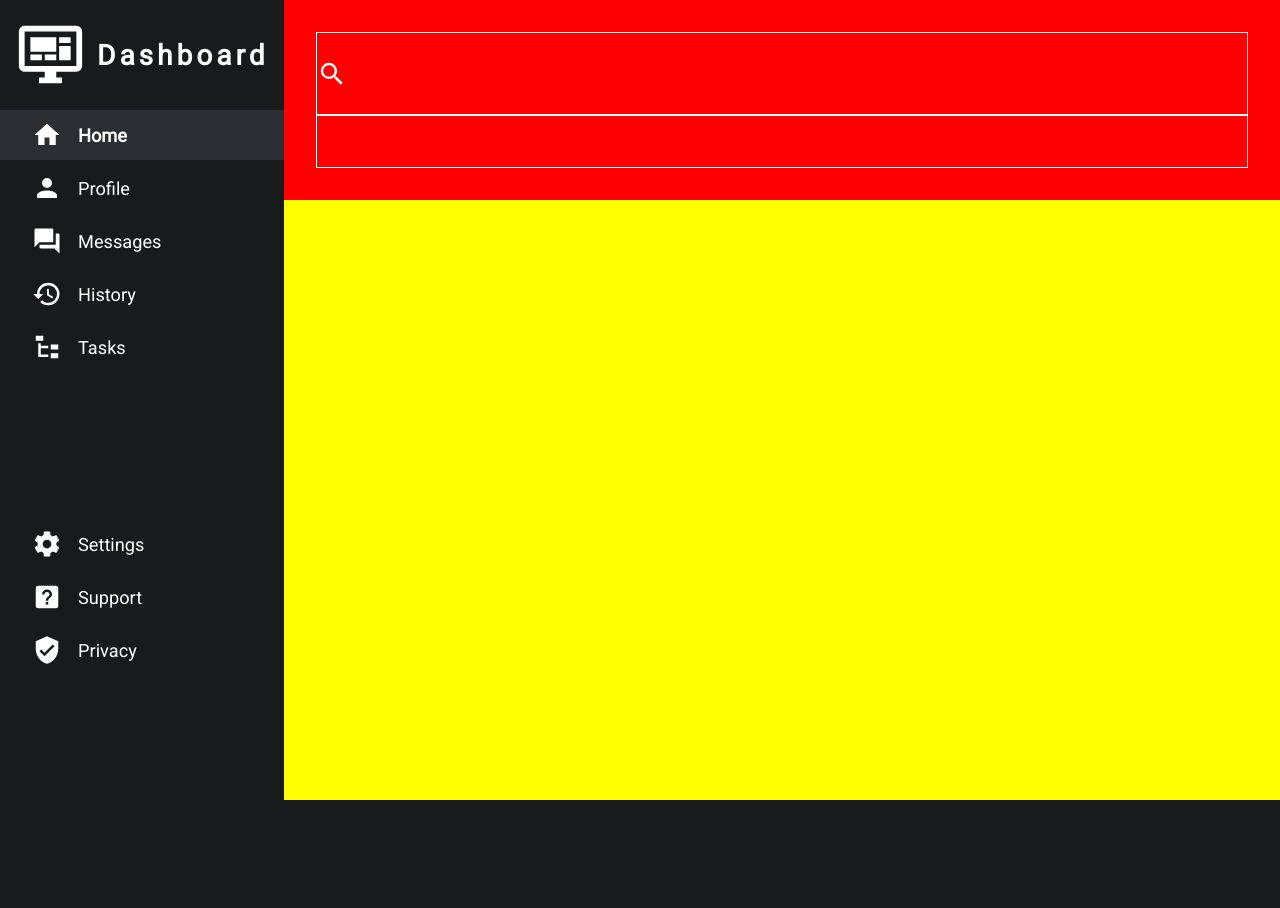
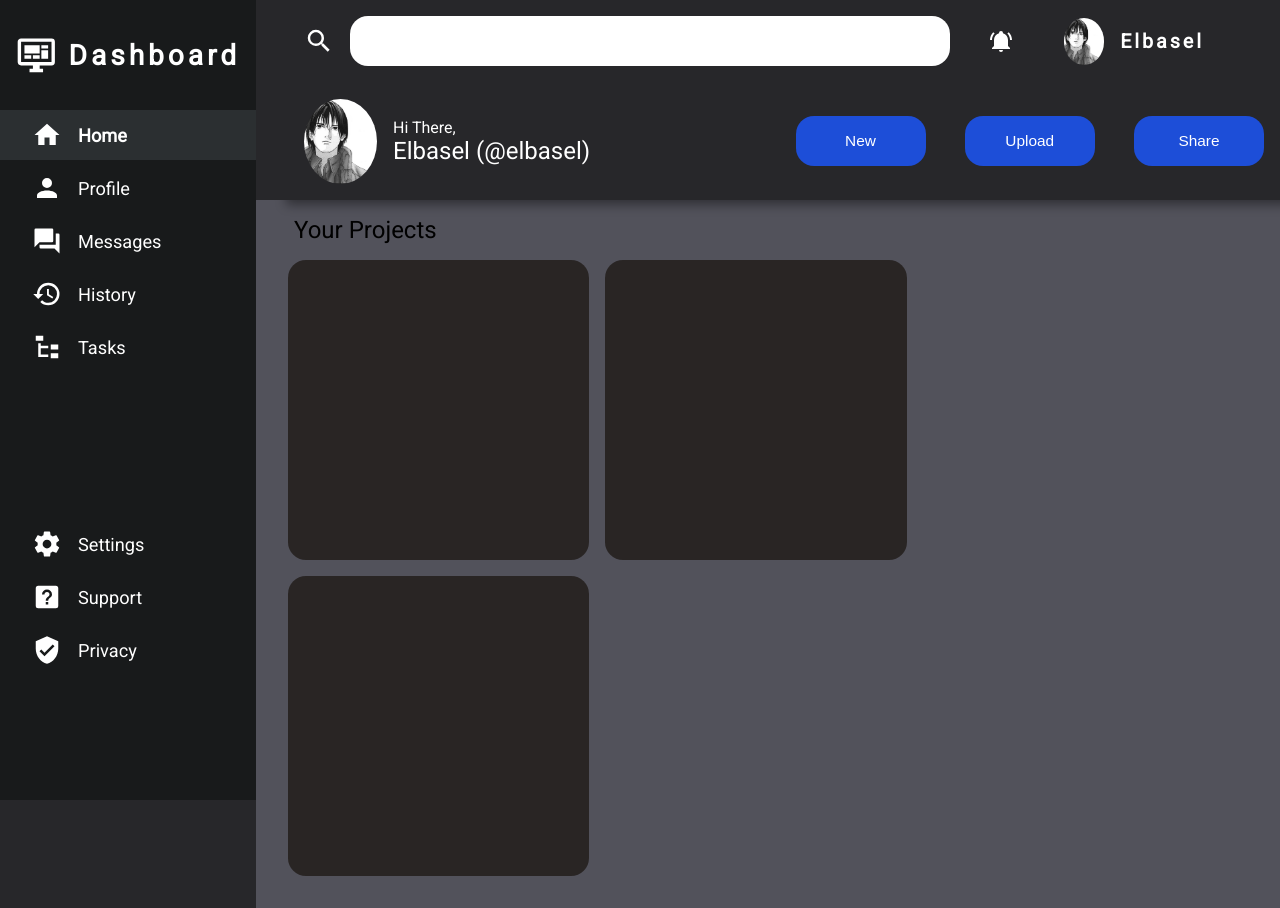
Before and after one commit to Elbasel/admin_dashboard, a website built with webpack: page index.html in a window 1280 px wide. Before the commit the page ends 800 px from the top, so only its background shows below. Built offline with nearby package versions, Linux system fonts and the light colour scheme.

Commit message:
finished header and part of main

```diff
--- a/index.html
+++ b/index.html
@@ -101,20 +101,52 @@
         <div class="hero">
             <header>
                 <section class="section-one">
-                    <svg viewBox="0 0 24 24">
+                    <svg class="search-icon" viewBox="0 0 24 24">
                         <path
                             fill="currentColor"
                             d="M9.5,3A6.5,6.5 0 0,1 16,9.5C16,11.11 15.41,12.59 14.44,13.73L14.71,14H15.5L20.5,19L19,20.5L14,15.5V14.71L13.73,14.44C12.59,15.41 11.11,16 9.5,16A6.5,6.5 0 0,1 3,9.5A6.5,6.5 0 0,1 9.5,3M9.5,5C7,5 5,7 5,9.5C5,12 7,14 9.5,14C12,14 14,12 14,9.5C14,7 12,5 9.5,5Z"
                         />
-                        <input type="search" name="search" id="search">
-                        <svg style="width:24px;height:24px" viewBox="0 0 24 24">
-                            <path fill="currentColor" d="M21,19V20H3V19L5,17V11C5,7.9 7.03,5.17 10,4.29C10,4.19 10,4.1 10,4A2,2 0 0,1 12,2A2,2 0 0,1 14,4C14,4.1 14,4.19 14,4.29C16.97,5.17 19,7.9 19,11V17L21,19M14,21A2,2 0 0,1 12,23A2,2 0 0,1 10,21M19.75,3.19L18.33,4.61C20.04,6.3 21,8.6 21,11H23C23,8.07 21.84,5.25 19.75,3.19M1,11H3C3,8.6 3.96,6.3 5.67,4.61L4.25,3.19C2.16,5.25 1,8.07 1,11Z" />
-                        </svg>
                     </svg>
+                    <input type="search" name="search" id="search" />
+
+                    <svg class="notification-icon" viewBox="0 0 24 24">
+                        <path
+                            fill="currentColor"
+                            d="M21,19V20H3V19L5,17V11C5,7.9 7.03,5.17 10,4.29C10,4.19 10,4.1 10,4A2,2 0 0,1 12,2A2,2 0 0,1 14,4C14,4.1 14,4.19 14,4.29C16.97,5.17 19,7.9 19,11V17L21,19M14,21A2,2 0 0,1 12,23A2,2 0 0,1 10,21M19.75,3.19L18.33,4.61C20.04,6.3 21,8.6 21,11H23C23,8.07 21.84,5.25 19.75,3.19M1,11H3C3,8.6 3.96,6.3 5.67,4.61L4.25,3.19C2.16,5.25 1,8.07 1,11Z"
+                        />
+                    </svg>
+
+                    <div class="profile">
+                        <img />
+                        <p>Elbasel</p>
+                    </div>
                 </section>
-                <section class="section-two"></section>
+                <section class="section-two">
+                    <div class="greeting">
+                        <img />
+                        <div class="greeting-col">
+                            <p>Hi There,</p>
+                            <h2>Elbasel (@elbasel)</h2>
+                        </div>
+                    </div>
+                    <div class="buttons">
+                        <button>New</button>
+                        <button>Upload</button>
+                        <button>Share</button>
+                    </div>
+                </section>
             </header>
-            <main></main>
+            <main>
+                <div class="content">
+                    <h2>Your Projects</h2>
+                    <div class="projects">
+                        <div class="project-card"></div>
+                        <div class="project-card"></div>
+                        <div class="project-card"></div>
+                    </div>
+                </div>
+                <div class="content-sidebar"></div>
+            </main>
         </div>
     </body>
 </html>
--- a/src/index.js
+++ b/src/index.js
@@ -1 +1,17 @@
 import './styles/index.scss'
+import kei from '../assets/Kei.webp'
+
+const profilePicture = document.querySelector('.profile img')
+profilePicture.setAttribute('src', kei)
+
+const greetingPicture = document.querySelector('.greeting img')
+greetingPicture.setAttribute('src', kei)
+
+const sidebarIcons = document.querySelectorAll('li')
+
+sidebarIcons.forEach((icon) => {
+    icon.addEventListener('click', () => {
+        document.querySelector('.selected').classList.remove('selected')
+        icon.classList.add('selected')
+    })
+})
--- a/src/styles/index.scss
+++ b/src/styles/index.scss
@@ -4,7 +4,9 @@
 @import url('https://fonts.googleapis.com/css2?family=Roboto:ital,wght@0,100;0,300;0,400;1,100;1,300&display=swap');
 
 $primary-dark: #181a1b;
+// $primary-dark: #0f172a;
 $secondary-dark: #2b2f31;
+$third-dark: #27272a;
 $dark-blue: #004daa;
 $text-white: #d8d4cf;
 $caption-white: #e8e6e3;
@@ -19,15 +21,20 @@ body {
     font-family: $primary-font;
     font-size: 16px;
 
-    background-color: $primary-dark;
+    // background-color: $primary-dark;
+    background-color: $third-dark;
 
     display: grid;
-    grid-template-columns: minmax(250px, 1fr) 3.5fr;
+    grid-template-columns: minmax(250px, 1fr) 4fr;
 }
 
 aside {
     display: grid;
     grid-template-rows: 110px auto;
+    background-color: $primary-dark;
+    max-height: 100vh;
+    position: sticky;
+    top: 0;
 
     .logo {
         display: flex;
@@ -92,34 +99,174 @@ aside {
 }
 
 .hero {
-    background-color: white;
+    // background-color: white;
 
     display: grid;
     grid-template-rows: 200px auto;
 
     header {
-        background-color: red;
+        // background-color: red;
         display: grid;
-        padding: 32px;
+        // gap: 32px;
+        // padding: 32px;
+        position: sticky;
+        top: 0;
+        z-index: 2;
+        background-color: $third-dark;
+        box-shadow: 30px 5px 10px rgba(0, 0, 0, 0.4);
+    }
 
     section {
-            display: grid;
-            border: 1px solid white;
-            align-items: center;
+        padding: 16px;
+    }
+
+    main {
+        background-color: #52525b;
+        // background-color: yellow;
+    }
 }
 
 .section-one {
+    // border: 1px solid white;
     display: grid;
+    align-items: center;
     grid-template-columns: auto 1fr auto auto;
+    grid-auto-flow: column;
+    gap: 16px;
 
+    .search-icon {
+        margin-left: 32px;
+    }
     svg {
         width: 30px;
         color: white;
+    }
+
+    svg:active {
+        transform: scale(0.9);
+    }
+
+    input {
+        // background-color: black;
+        height: 50px;
+        border-radius: 18px;
+        border: none;
+        max-width: 600px;
+        padding: 12px;
+        font-size: 1.2rem;
+    }
+
+    .notification-icon {
+        margin-right: 35px;
+        max-width: 24px;
+    }
+
+    .profile {
+        display: grid;
+        grid-template-columns: auto auto;
+        gap: 16px;
+        align-items: center;
+        margin-right: 60px;
+        img {
+            max-width: 40px;
+            border-radius: 50%;
+        }
+
+        p {
+            font-size: 1.4rem;
+            font-weight: 900;
+            color: white;
+            letter-spacing: 3px;
+        }
+    }
+}
+
+.section-two {
+    display: flex;
+    // align-items: center;
+    // border: 1px solid white;
+    color: white;
+    // margin-bottom: 32px;
+    // padding: 8px;
+
+    div {
+        flex: 1;
+    }
+
+    .greeting {
+        display: flex;
+        gap: 16px;
+
+        // background-color: black;
+
+        img {
+            margin-left: 32px;
+            max-width: 73px;
+            border-radius: 50%;
+        }
+
+        .greeting-col {
+            display: flex;
+            flex-direction: column;
+            justify-content: center;
+
+            font-weight: bolder;
+        }
+    }
+
+    .buttons {
+        // background-color: blue;
+        margin-left: 55px;
+
+        display: flex;
+        justify-content: space-between;
+        align-items: center;
+
+        button {
+            width: 130px;
+            height: 50px;
+            border-radius: 18px;
+            border: none;
+            font-size: 1.1rem;
+            background-color: #1d4ed8;
+            color: white;
+        }
+        button:active {
+            transform: scale(0.9);
         }
     }
 }
 
 main {
-        background-color: yellow;
+    display: grid;
+    grid-template-columns: 2fr 1fr;
+
+    .content {
+        padding: 16px;
+        // background-color: blueviolet;
+
+        display: grid;
+        grid-template-rows: auto 1fr;
+
+        h2 {
+            // padding: 16px;
+            width: 80%;
+            margin-left: 22px;
+            // background-color: green;
+        }
+
+        .projects {
+            padding: 16px;
+            display: grid;
+            gap: 16px;
+            grid-template-columns: repeat(auto-fit, minmax(40%, 1fr));
+
+            .project-card {
+                // background-image: linear-gradient(red, yellow);
+                background-color: #292524;
+                height: 300px;
+                border-radius: 18px;
             }
         }
+    }
+}
--- a/webpack.config.js
+++ b/webpack.config.js
@@ -69,7 +69,7 @@ module.exports = {
                 type: 'asset/resource',
             },
             {
-                test: /\.(woff|woff2|eot|ttf|otf)$/i,
+                test: /\.(woff|woff2|eot|ttf|otf|webp)$/i,
                 type: 'asset/resource',
             },
             {
```
Also changed, not shown: dist/873618faca376be56d26.webp (added), dist/index.html, dist/main.js. Lines whose indentation alone changed are shown as unchanged.
